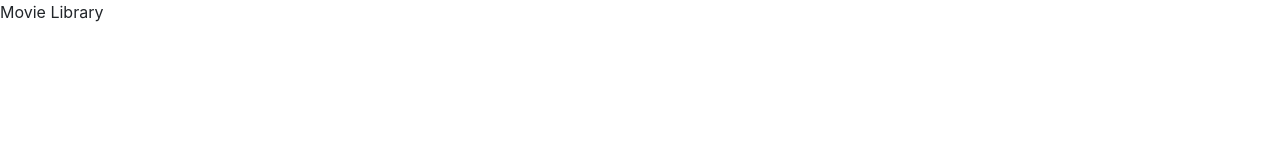
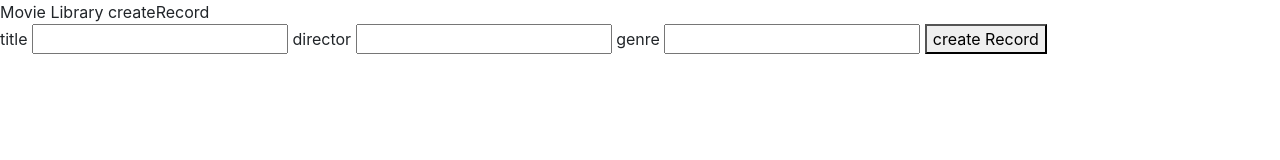
Before and after one commit to drubdo/movielibrary-, a website: page index.html in a window 1280 px wide. Drawn offline with nearby package versions, Linux system fonts and the light colour scheme; no server answers.

Commit message:
added input fields

```diff
--- a/app.js
+++ b/app.js
@@ -25,11 +25,17 @@ function getMovieByID(movieID){
     })
 }
 
-function createRecord(newRecord){
+function createRecord(){
+    let obj = {
+        title: $("#title").val(),
+        director: $("#director").val(),
+        genre: $("#genre").val()
+    }
+
     $.ajax({
         method: "POST",
         url: url + "/api/products/create",
-        data: newRecord,
+        data: obj,
         async: false,
     }).done(function( data ) {
         console.log('Yay it works!', data)
--- a/index.html
+++ b/index.html
@@ -11,6 +11,16 @@
 </head>
 <body>
     Movie Library
+
+    createRecord
+    <form action="">
+      title <input id="title" type="text">
+      director <input id="director" type="text">
+      genre <input id="genre" type="text">
+      <button type="button" onClick="createRecord()">create Record</button>
+    </form>
+
+
     <script src="app.js"></script>
 </body>
 </html>
```
